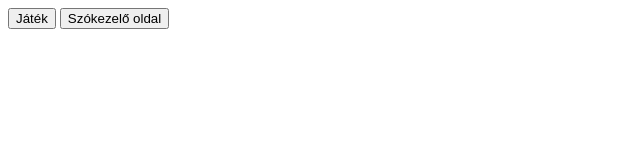
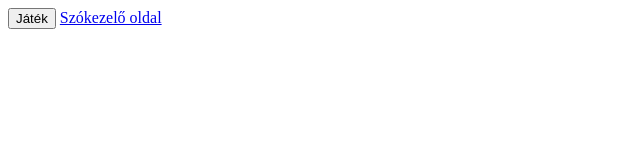
Before and after one commit to RMat2006/akasztofa, a plain HTML site: page frontend/html/fooldal.html in a window 1280 px wide. Shown: the whole page, without its empty margins (0-640 px from the left). Drawn offline with Linux system fonts and the light colour scheme.

Commit message:
szókezelő oldal

```diff
--- a/frontend/html/fooldal.html
+++ b/frontend/html/fooldal.html
@@ -8,7 +8,7 @@
 <body>
     <div>
         <input type="button" id="jatekGomb" value="Játék">
-        <input type="button" id="szokezeloGomb" value="Szókezelő oldal">
+        <a href="szokezelo.html" id="szokezelo">Szókezelő oldal</a>
     </div>
 </body>
 </html>
```
Also changed, not shown: frontend/html/szokezelo.html (added).
